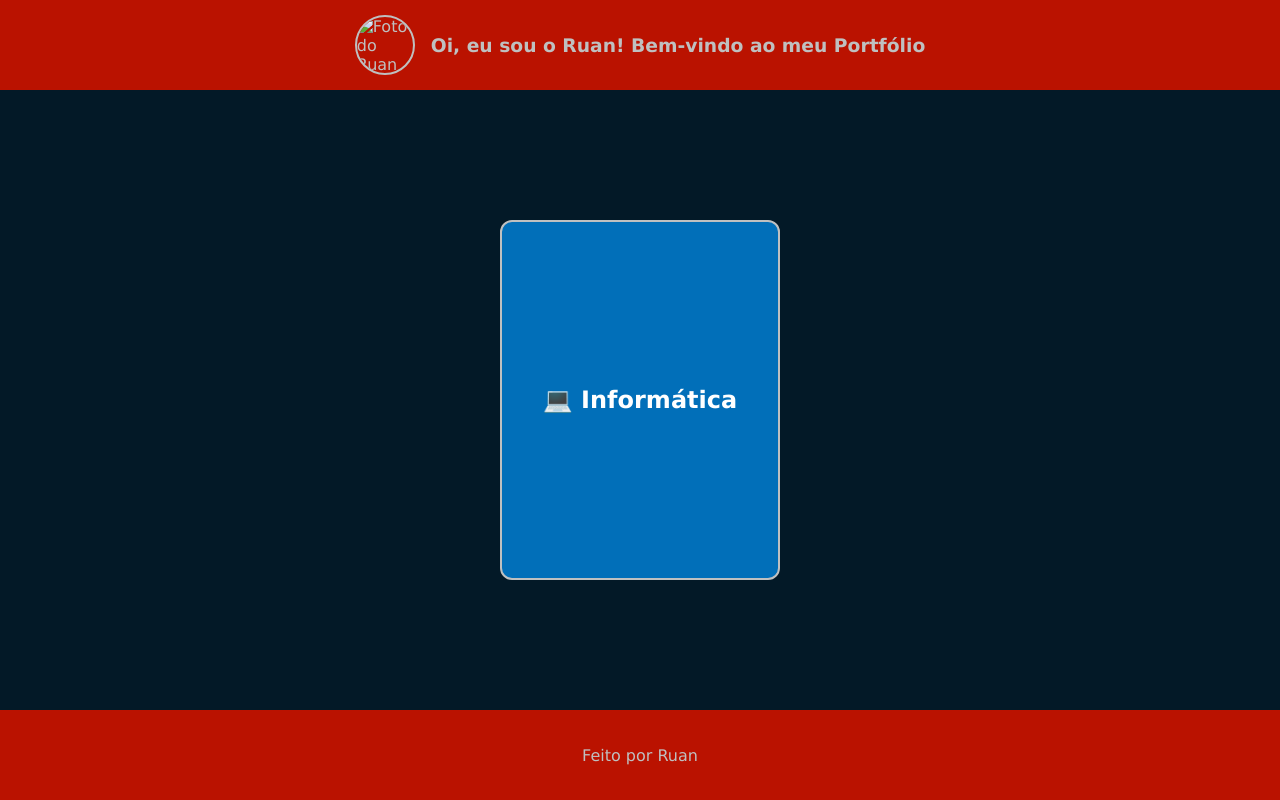
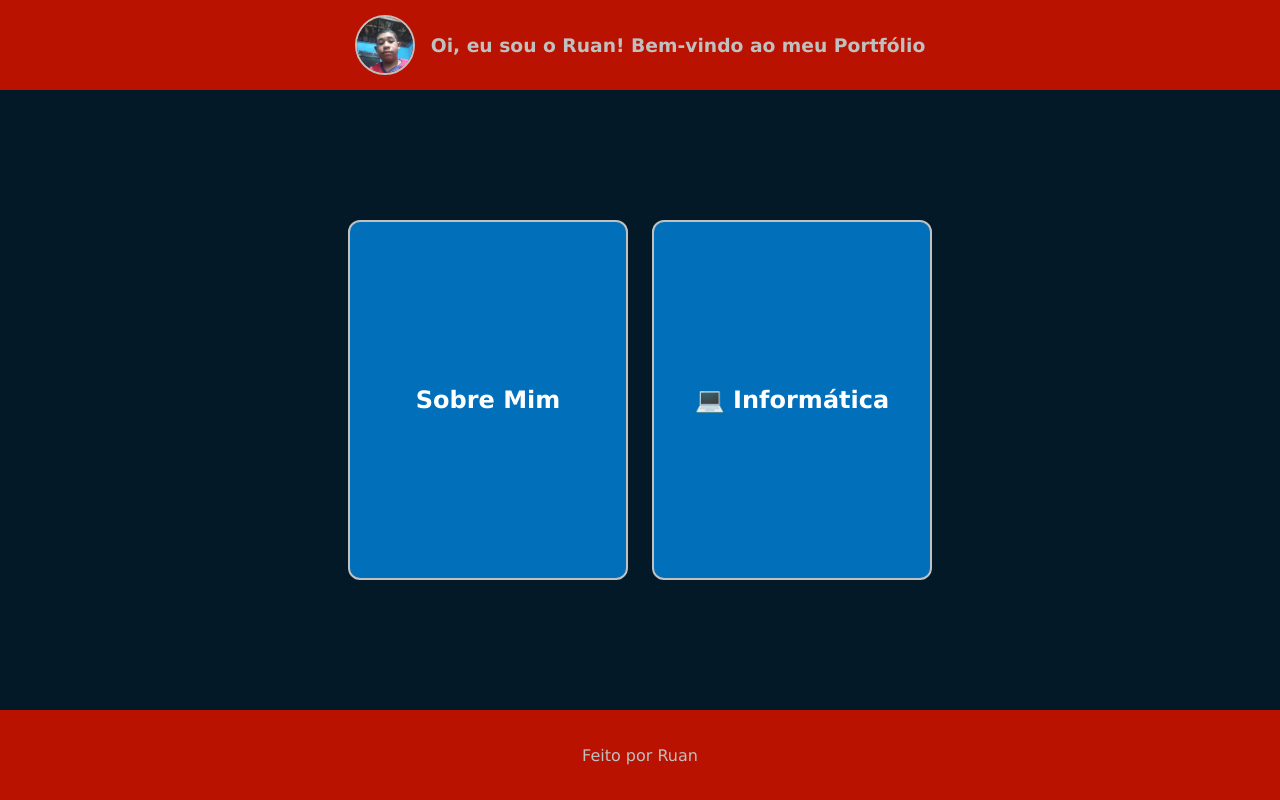
Before and after one commit to Ruan-Felix/portifolio, a plain HTML site: page index.html in a window 1280 px wide. Drawn offline with Linux system fonts and the light colour scheme.

Commit message:
Add files via upload

```diff
--- a/index.html
+++ b/index.html
@@ -10,11 +10,24 @@
 
 <body>
     <header>
-        <img src="./1000006121.jpg" alt="Foto do Ruan">
+        <img src="./ruan.jpg" alt="Foto do Ruan">
         <h3>Oi, eu sou o Ruan! Bem-vindo ao meu Portfólio</h3>
     </header>
 
     <div class="container">
+
+        <div class="card">
+            <div class="frontofcard">
+                <h2>Sobre Mim</h2>
+            </div>
+            <div class="backofcard">
+                <h3>Quem sou eu:</h3>
+                <ul>
+                    <li>Oi o meu nome é Ruan Felix e tenho 15 anos</li>
+                    <li>Eu tenho só um pouco de falta de atenção</li>
+                </ul>
+            </div>
+        </div>
 
         <div class="card">
             <div class="frontofcard">
```
Also changed, not shown: ruan.jpg (added).
